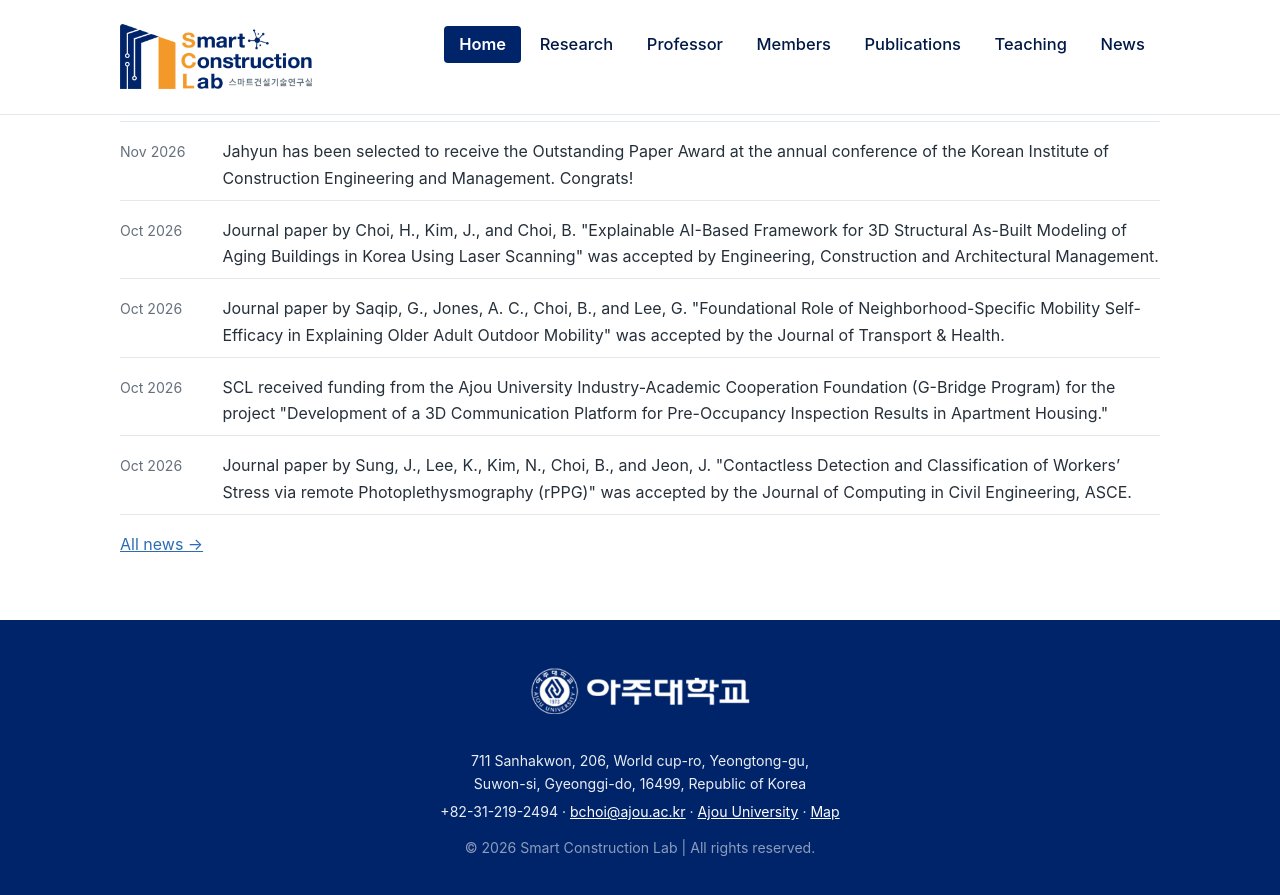
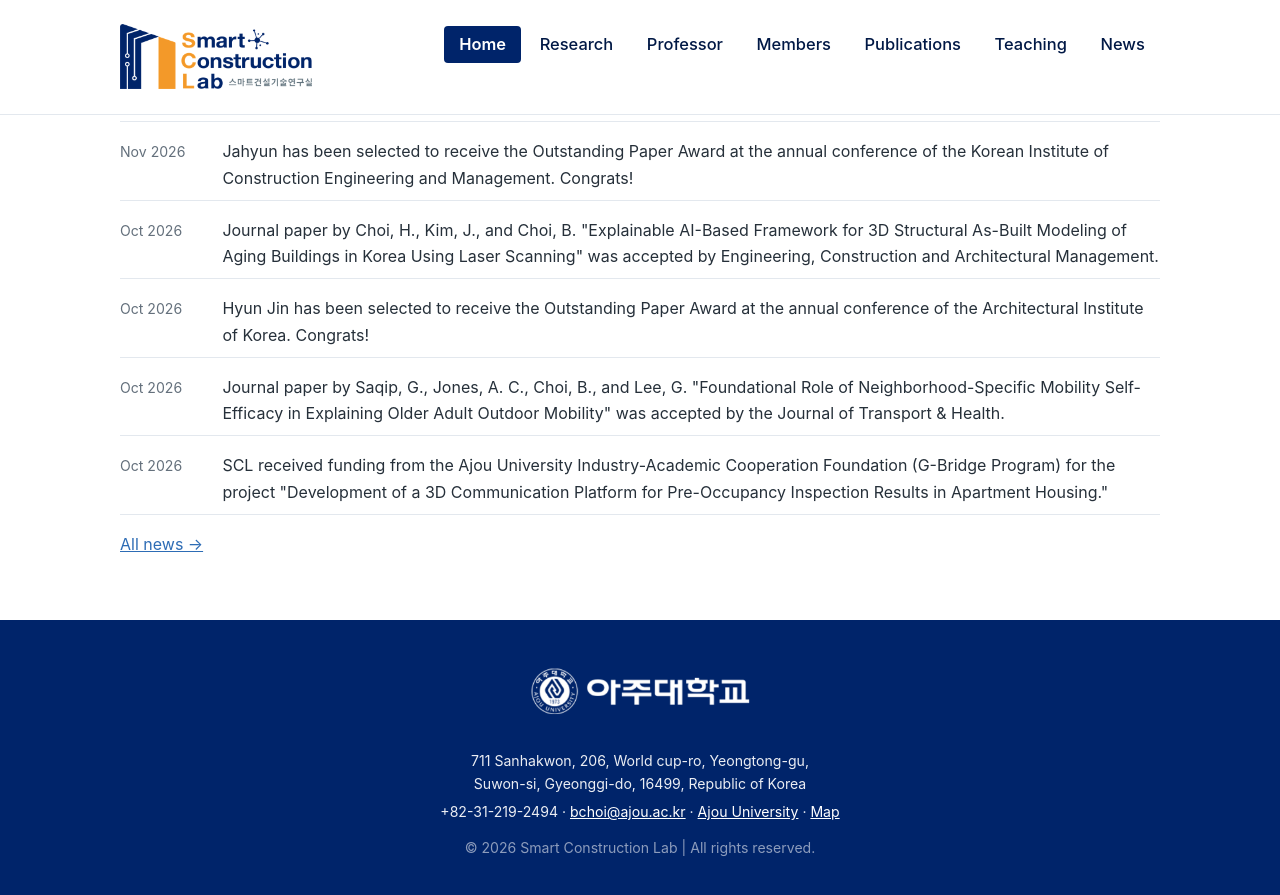
Before and after one commit to Ajou-Smart-Construction-Lab/ajou-smart-construction-lab.github.io, a Jekyll site: the page built from index.html, in a window 1280 px wide and 900 px high, scrolled down 2093 px. Shown: the top 895 px of the window. Built offline with Jekyll 4.4.1, drawn with Linux system fonts in a browser that asks for light colours.

Commit message:
박현진 AIK 2026 추계 우수논문상 — 뉴스 + DC08 표기 + Awards

```diff
--- a/_data/news.json
+++ b/_data/news.json
@@ -13,6 +13,11 @@
   "year": "2026",
   "date": "Oct 2026",
   "text": "Journal paper by Choi, H., Kim, J., and Choi, B. \"Explainable AI-Based Framework for 3D Structural As-Built Modeling of Aging Buildings in Korea Using Laser Scanning\" was accepted by Engineering, Construction and Architectural Management."
+ },
+ {
+  "year": "2026",
+  "date": "Oct 2026",
+  "text": "Hyun Jin has been selected to receive the Outstanding Paper Award at the annual conference of the Architectural Institute of Korea. Congrats!"
  },
  {
   "year": "2026",
--- a/professor.md
+++ b/professor.md
@@ -34,6 +34,7 @@
 - **2026 &nbsp; Jang Won-Seok Special Award (Paper Category)**, Korea Institute of Construction Engineering and Management
 - **2026 &nbsp; Outstanding Research Award**, Ajou University
 - **2026 &nbsp; Outstanding Paper Award**, Korea Institute of Construction Engineering and Management Annual Conference
+- **2026 &nbsp; Outstanding Paper Award**, Architectural Institute of Korea Annual Conference
 - **2025 &nbsp; Outstanding Research Faculty Award**, Ajou University
 - **2025 &nbsp; Outstanding Research Award**, Ajou University
 - **2025 &nbsp; Outstanding Service Award**, Ajou University
```
Also changed, not shown: publications.md (+1 -1 lines).
